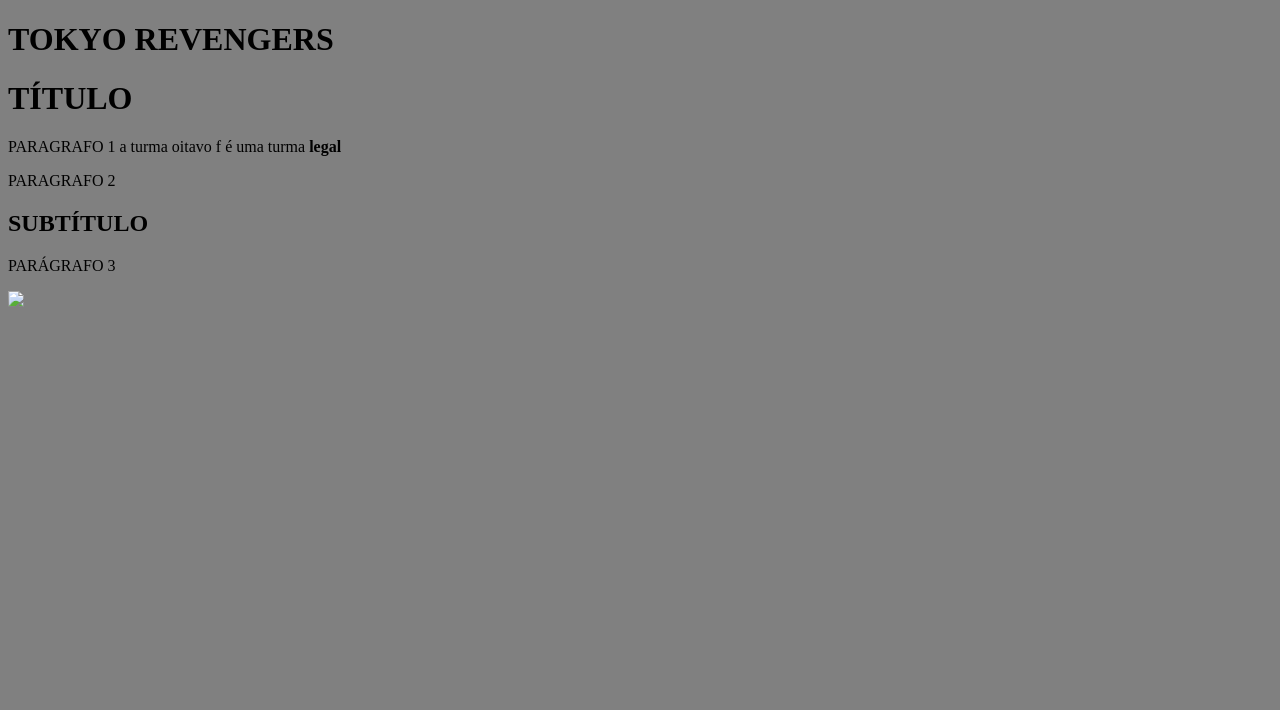
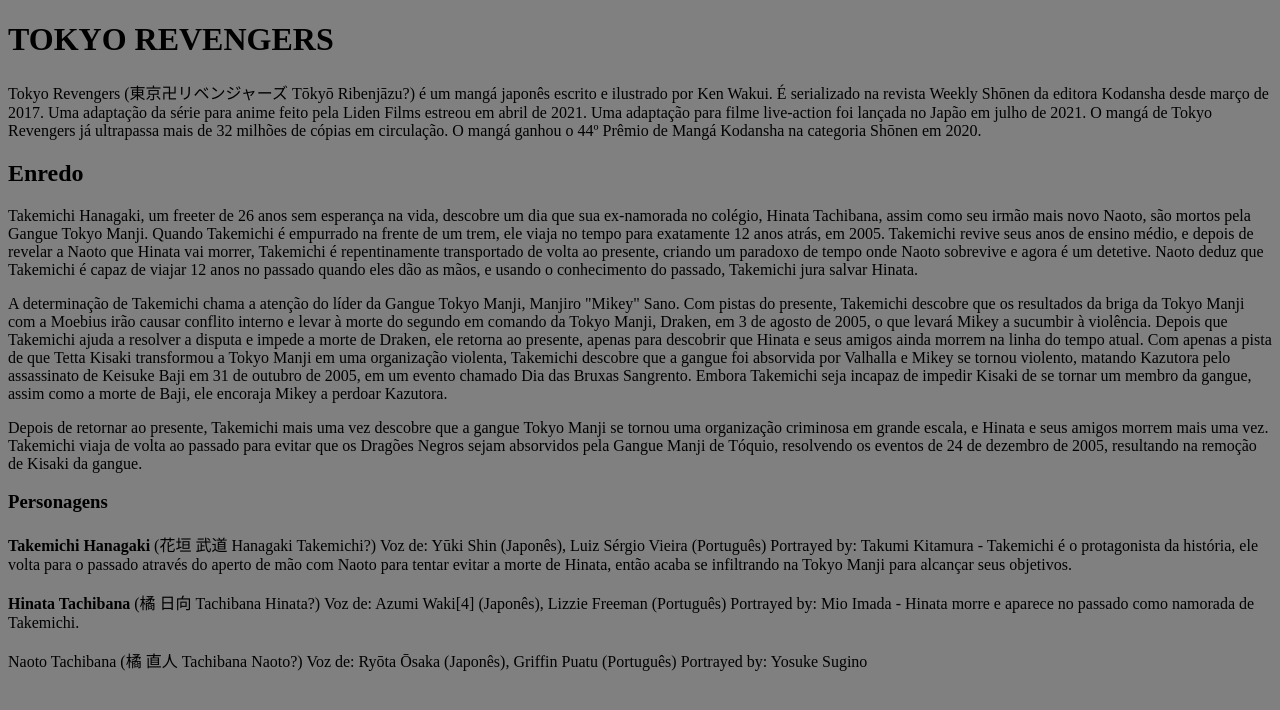
Before and after one commit to NAHanalix/lixcelc, a plain HTML site: page lix.html in a window 1280 px wide. Drawn offline with Linux system fonts and the light colour scheme.

Commit message:
Update lix.html

```diff
--- a/lix.html
+++ b/lix.html
@@ -7,24 +7,28 @@
     <link rel="stylesheet" href="lix.css">
 </head>
 <body>
-<h1>TOKYO REVENGERS</h1>
+<h1><strong>TOKYO REVENGERS</strong></h1>
+<p> Tokyo Revengers (東京卍リベンジャーズ Tōkyō Ribenjāzu?) é um mangá japonês escrito e ilustrado por Ken Wakui. É serializado na revista Weekly Shōnen da editora Kodansha desde março de 2017. Uma adaptação da série para anime feito pela Liden Films estreou em abril de 2021. Uma adaptação para filme live-action foi lançada no Japão em julho de 2021.
+
+O mangá de Tokyo Revengers já ultrapassa mais de 32 milhões de cópias em circulação. O mangá ganhou o 44º Prêmio de Mangá Kodansha na categoria Shōnen em 2020.</p>
+<h2><strong>Enredo</strong></h2>
+    <p>Takemichi Hanagaki, um freeter de 26 anos sem esperança na vida, descobre um dia que sua ex-namorada no colégio, Hinata Tachibana, assim como seu irmão mais novo Naoto, são mortos pela Gangue Tokyo Manji. Quando Takemichi é empurrado na frente de um trem, ele viaja no tempo para exatamente 12 anos atrás, em 2005. Takemichi revive seus anos de ensino médio, e depois de revelar a Naoto que Hinata vai morrer, Takemichi é repentinamente transportado de volta ao presente, criando um paradoxo de tempo onde Naoto sobrevive e agora é um detetive. Naoto deduz que Takemichi é capaz de viajar 12 anos no passado quando eles dão as mãos, e usando o conhecimento do passado, Takemichi jura salvar Hinata.</p>
+<p>A determinação de Takemichi chama a atenção do líder da Gangue Tokyo Manji, Manjiro "Mikey" Sano. Com pistas do presente, Takemichi descobre que os resultados da briga da Tokyo Manji com a Moebius irão causar conflito interno e levar à morte do segundo em comando da Tokyo Manji, Draken, em 3 de agosto de 2005, o que levará Mikey a sucumbir à violência. Depois que Takemichi ajuda a resolver a disputa e impede a morte de Draken, ele retorna ao presente, apenas para descobrir que Hinata e seus amigos ainda morrem na linha do tempo atual. Com apenas a pista de que Tetta Kisaki transformou a Tokyo Manji em uma organização violenta, Takemichi descobre que a gangue foi absorvida por Valhalla e Mikey se tornou violento, matando Kazutora pelo assassinato de Keisuke Baji em 31 de outubro de 2005, em um evento chamado Dia das Bruxas Sangrento. Embora Takemichi seja incapaz de impedir Kisaki de se tornar um membro da gangue, assim como a morte de Baji, ele encoraja Mikey a perdoar Kazutora.</p>
+    <p>Depois de retornar ao presente, Takemichi mais uma vez descobre que a gangue Tokyo Manji se tornou uma organização criminosa em grande escala, e Hinata e seus amigos morrem mais uma vez. Takemichi viaja de volta ao passado para evitar que os Dragões Negros sejam absorvidos pela Gangue Manji de Tóquio, resolvendo os eventos de 24 de dezembro de 2005, resultando na remoção de Kisaki da gangue.</p>
+    <h3><strong>Personagens</strong></h3>
+    <strong>Takemichi Hanagaki </strong>(花垣 武道 Hanagaki Takemichi?)
+Voz de: Yūki Shin (Japonês), Luiz Sérgio Vieira (Português)
+Portrayed by: Takumi Kitamura
+- Takemichi é o protagonista da história, ele volta para o passado através do aperto de mão com Naoto para tentar evitar a morte de Hinata, então acaba se infiltrando na Tokyo Manji para alcançar seus objetivos.
+    <p><strong>Hinata Tachibana </strong>(橘 日向 Tachibana Hinata?)
+Voz de: Azumi Waki[4] (Japonês), Lizzie Freeman (Português)
+Portrayed by: Mio Imada
+- Hinata morre e aparece no passado como namorada de Takemichi.</p>
+    <p><strog>Naoto Tachibana</strog> (橘 直人 Tachibana Naoto?)
+Voz de: Ryōta Ōsaka (Japonês), Griffin Puatu (Português)
+Portrayed by: Yosuke Sugino</p>
+
+
     <p class=
 </body>
 </html>
-<!DOCTYPE html>
-<html lang="en">
-<head>
-    <meta charset="UTF-8">
-    <meta name="viewport" content="width=device-width, initial-scale=1.0">
-    <title>Document</title>
-    <link rel="stylesheet" href="oitavos.css">
-</head>
-<body>
-<h1>TÍTULO</h1>
-    <p>PARAGRAFO 1 a turma oitavo f é uma turma <strong>legal</strong> </p>
-    <P>PARAGRAFO 2</P>
-    <h2> SUBTÍTULO</h2>
-    <p>PARÁGRAFO 3</p>
-    <img src="Barbie_of_Swan_Lake.jpg">
-</body>
-</html>
```
